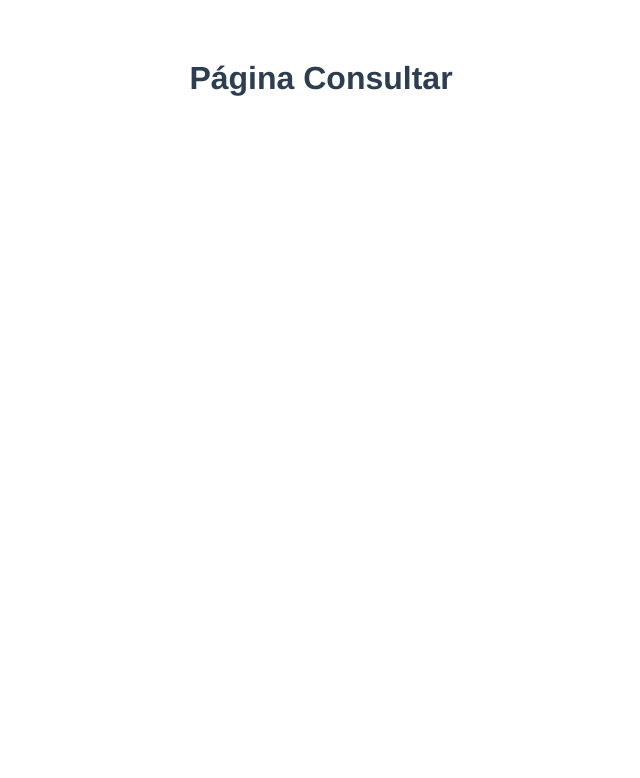
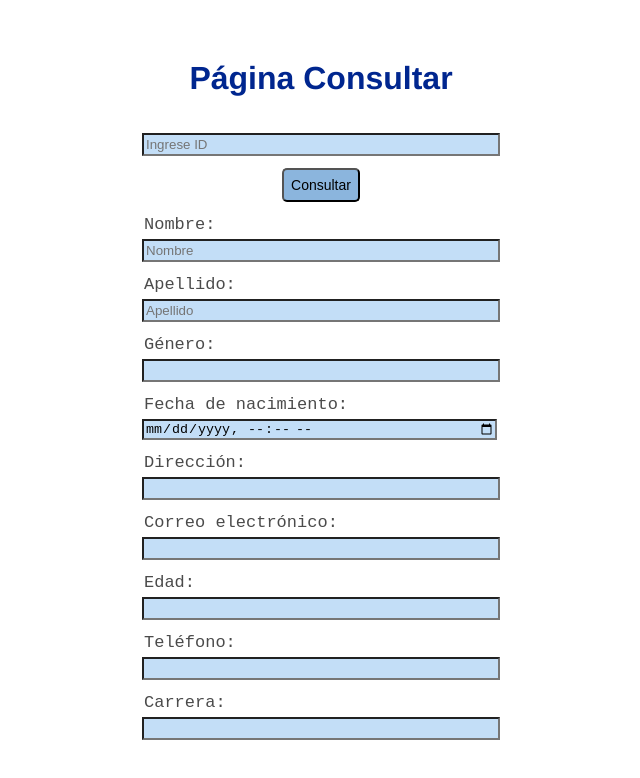
Before and after one commit to lenind9/pw_vue_u3_p5_lg, a Vue app: page /#/consultar in a window 1280 px wide. Shown: the top 778 px of the page, without its empty margins (319-959 px from the left). Built offline with nearby package versions, Linux system fonts and the light colour scheme.

Commit message:
CRUD Estudiante completado en componentes

```diff
--- a/src/components/Estudiante.vue
+++ b/src/components/Estudiante.vue
@@ -98,7 +98,7 @@ export default {
 };
 </script>
 
-<style scoped>
+<style>
 .container {
   display: flex;
   justify-content: center;
--- /dev/null
+++ b/src/components/EstudianteActualizarComp.vue
@@ -0,0 +1,72 @@
+<template>
+  <div class="container">
+    <div class="formulario">
+      <input v-model="id" type="text" placeholder="Ingrese ID" />
+
+      <div class="actualizar">
+        <p type="Nombre: ">
+          <input v-model="nombre" type="text" placeholder="Nombre" />
+        </p>
+        <p type="Apellido: ">
+          <input v-model="apellido" type="text" placeholder="Apellido" />
+        </p>
+        <p type="Género: "><input v-model="genero" type="text" /></p>
+        <p type="Fecha de nacimiento: ">
+          <input v-model="fechaNacimiento" type="datetime-local" />
+        </p>
+        <p type="Dirección: "><input v-model="direccion" type="text" /></p>
+        <p type="Correo electrónico: ">
+          <input v-model="correoElectronico" type="text" />
+        </p>
+        <p type="Edad: "><input v-model="edad" type="text" /></p>
+        <p type="Teléfono: "><input v-model="telefono" type="text" /></p>
+        <p type="Carrera: "><input v-model="carrera" type="text" /></p>
+
+        <div>
+          <button @click="actualizar">Actualizar</button>
+        </div>
+      </div>
+
+    </div>
+  </div>
+</template>
+
+<script>
+import { actualizarFachada } from "../helpers/clienteEstudiante.js";
+
+export default {
+  data() {
+    return {
+      id: null,
+      nombre: null,
+      apellido: null,
+      genero: null,
+      fechaNacimiento: null,
+      direccion: null,
+      correoElectronico: null,
+      edad: null,
+      telefono: null,
+      carrera: null,
+    };
+  },
+  methods: {
+    async actualizar() {
+      const estuBody = {
+        nombre: this.nombre,
+        apellido: this.apellido,
+        genero: this.genero,
+        fechaNacimiento: this.fechaNacimiento,
+        direccion: this.direccion,
+        correoElectronico: this.correoElectronico,
+        edad: this.edad,
+        telefono: this.telefono,
+        carrera: this.carrera,
+      };
+      await actualizarFachada(this.id, estuBody);
+    },
+  },
+};
+</script>
+
+<style>
+</style>
--- /dev/null
+++ b/src/components/EstudianteConsultarComp.vue
@@ -0,0 +1,72 @@
+<template>
+  <div class="container">
+    <div class="formulario">
+      <div class="consultar">
+        <input v-model="id" type="text" placeholder="Ingrese ID" />
+        <div class="boton">
+          <button @click="consultarPorId">Consultar</button>
+        </div>
+      </div>
+
+      <div class="actualizar">
+        <p type="Nombre: ">
+          <input v-model="nombre" type="text" placeholder="Nombre" />
+        </p>
+        <p type="Apellido: ">
+          <input v-model="apellido" type="text" placeholder="Apellido" />
+        </p>
+        <p type="Género: "><input v-model="genero" type="text" /></p>
+        <p type="Fecha de nacimiento: ">
+          <input v-model="fechaNacimiento" type="datetime-local" />
+        </p>
+        <p type="Dirección: "><input v-model="direccion" type="text" /></p>
+        <p type="Correo electrónico: ">
+          <input v-model="correoElectronico" type="text" />
+        </p>
+        <p type="Edad: "><input v-model="edad" type="text" /></p>
+        <p type="Teléfono: "><input v-model="telefono" type="text" /></p>
+        <p type="Carrera: "><input v-model="carrera" type="text" /></p>
+
+      </div>
+    </div>
+  </div>
+</template>
+
+<script>
+import { consultarEstudianteFachada } from "../helpers/clienteEstudiante.js";
+
+export default {
+  data() {
+    return {
+      id: null,
+      nombre: null,
+      apellido: null,
+      genero: null,
+      fechaNacimiento: null,
+      direccion: null,
+      correoElectronico: null,
+      edad: null,
+      telefono: null,
+      carrera: null,
+    };
+  },
+  methods: {
+    async consultarPorId() {
+      const data = await consultarEstudianteFachada(this.id);
+      console.log(data);
+      this.nombre = data.nombre;
+      this.apellido = data.apellido;
+      this.genero = data.genero;
+      this.fechaNacimiento = data.fechaNacimiento;
+      this.direccion = data.direccion;
+      this.correoElectronico = data.correoElectronico;
+      this.edad = data.edad;
+      this.telefono = data.telefono;
+      this.carrera = data.carrera;
+    },
+  },
+};
+</script>
+
+<style>
+</style>
--- /dev/null
+++ b/src/components/EstudianteEliminarComp.vue
@@ -0,0 +1,24 @@
+<template>
+  <input v-model="id" type="text" placeholder="Ingrese ID" />
+  <button @click="eliminar">Eliminar</button>
+</template>
+
+<script>
+import { eliminarFachada } from "../helpers/clienteEstudiante.js";
+
+export default {
+  data() {
+    return {
+      id: null,
+    };
+  },
+  methods: {
+    async eliminar() {
+      await eliminarFachada(this.id);
+    },
+  },
+};
+</script>
+
+<style>
+</style>
--- /dev/null
+++ b/src/components/EstudianteGuardarComp.vue
@@ -0,0 +1,68 @@
+<template>
+  <div class="container">
+    <div class="formulario">
+      <div class="insertar">
+        <p type="Nombre: ">
+          <input v-model="nombre" type="text" placeholder="Nombre" />
+        </p>
+        <p type="Apellido: ">
+          <input v-model="apellido" type="text" placeholder="Apellido" />
+        </p>
+        <p type="Género: "><input v-model="genero" type="text" /></p>
+        <p type="Fecha de nacimiento: ">
+          <input v-model="fechaNacimiento" type="datetime-local" />
+        </p>
+        <p type="Dirección: "><input v-model="direccion" type="text" /></p>
+        <p type="Correo electrónico: ">
+          <input v-model="correoElectronico" type="text" />
+        </p>
+        <p type="Edad: "><input v-model="edad" type="text" /></p>
+        <p type="Teléfono: "><input v-model="telefono" type="text" /></p>
+        <p type="Carrera: "><input v-model="carrera" type="text" /></p>
+
+        <div>
+          <button @click="insertar">Guardar</button>
+        </div>
+      </div>
+    </div>
+  </div>
+</template>
+
+<script>
+import { insertarFachada } from "../helpers/clienteEstudiante";
+
+export default {
+  data() {
+    return {
+      nombre: null,
+      apellido: null,
+      genero: null,
+      fechaNacimiento: null,
+      direccion: null,
+      correoElectronico: null,
+      edad: null,
+      telefono: null,
+      carrera: null,
+    };
+  },
+  methods: {
+    async insertar() {
+      const estuBody = {
+        nombre: this.nombre,
+        apellido: this.apellido,
+        genero: this.genero,
+        fechaNacimiento: this.fechaNacimiento,
+        direccion: this.direccion,
+        correoElectronico: this.correoElectronico,
+        edad: this.edad,
+        telefono: this.telefono,
+        carrera: this.carrera,
+      };
+      await insertarFachada(estuBody);
+    },
+  },
+};
+</script>
+
+<style>
+</style>
--- a/src/helpers/clienteEstudiante.js
+++ b/src/helpers/clienteEstudiante.js
@@ -6,17 +6,9 @@ const consultarEstudiante = async (id) => {
     return data;
 }
 
-export const consultarEstudianteFachada = async (id) => {
-    return await consultarEstudiante(id);
-}
-
 const insertar = async (body) => {
     const data = axios.post(`http://localhost:8080/API/v1.0/Matricula/estudiantes`, body).then(res => res.data);
     console.log(data);
-}
-
-export const insertarFachada = async (body) => {
-    await insertar(body);
 }
 
 const actualizar = (id, body) => {
@@ -24,15 +16,25 @@ const actualizar = (id, body) => {
     console.log(data);
 }
 
-export const actualizarFachada = async (id, body) => {
-    await actualizar(id, body);
-}
-
 const eliminar = async (id) => {
     const data = axios.delete(`http://localhost:8080/API/v1.0/Matricula/estudiantes/${id}`).then(res => res.data);
     console.log(data);
 }
 
+// FACHADAS
+
+export const consultarEstudianteFachada = async (id) => {
+    return await consultarEstudiante(id);
+}
+
+export const insertarFachada = async (body) => {
+    await insertar(body);
+}
+
+export const actualizarFachada = async (id, body) => {
+    await actualizar(id, body);
+}
+
 export const eliminarFachada = async (id) => {
     await eliminar(id);
 }
--- a/src/pages/EstudianteActualizar.vue
+++ b/src/pages/EstudianteActualizar.vue
@@ -1,13 +1,17 @@
 <template>
   <h1>Página Actualizar</h1>
+  <EstudianteActualizarComp/>
 </template>
 
 <script>
+import EstudianteActualizarComp from "../components/EstudianteActualizarComp.vue";
+
 export default {
-
-}
+  components: {
+    EstudianteActualizarComp,
+  },
+};
 </script>
 
 <style>
-
 </style>
--- a/src/pages/EstudianteConsultar.vue
+++ b/src/pages/EstudianteConsultar.vue
@@ -1,13 +1,17 @@
 <template>
   <h1>Página Consultar</h1>
+  <EstudianteConsultarComp />
 </template>
 
 <script>
+import EstudianteConsultarComp from "../components/EstudianteConsultarComp.vue";
+
 export default {
-
-}
+  components: {
+    EstudianteConsultarComp,
+  },
+};
 </script>
 
 <style>
-
 </style>
--- a/src/pages/EstudianteEliminar.vue
+++ b/src/pages/EstudianteEliminar.vue
@@ -1,22 +1,14 @@
 <template>
   <h1>Página Eliminar</h1>
-  <input v-model="id" type="text" placeholder="Ingrese ID" />
-  <button @click="eliminar">Eliminar</button>
+  <EstudianteEliminarComp />
 </template>
 
 <script>
+import EstudianteEliminarComp from "../components/EstudianteEliminarComp.vue";
 
-import {eliminarFachada} from "../helpers/clienteEstudiante.js";
 export default {
-  data() {
-    return {
-      id: null,
-    };
-  },
-  methods: {
-    async eliminar() {
-      await eliminarFachada(this.id);
-    },
+  components: {
+    EstudianteEliminarComp,
   },
 };
 </script>
--- a/src/pages/EstudianteGuardar.vue
+++ b/src/pages/EstudianteGuardar.vue
@@ -1,13 +1,17 @@
 <template>
   <h1>Página Guardar</h1>
+  <EstudianteGuardarComp/>
 </template>
 
 <script>
+import EstudianteGuardarComp from "../components/EstudianteGuardarComp.vue";
+
 export default {
-
-}
+  components: {
+    EstudianteGuardarComp,
+  },
+};
 </script>
 
 <style>
-
 </style>
```
